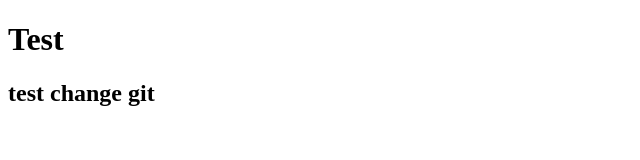
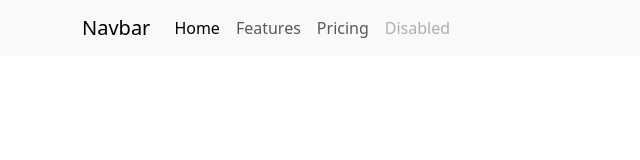
Before and after one commit to XuanHoan207/Apple-Store, a plain HTML site: page index.html in a window 1280 px wide. Shown: the whole page, without its empty margins (0-640 px from the left). Drawn offline with nearby package versions, Linux system fonts and the light colour scheme.

Commit message:
Boostrap demo page

```diff
--- a/index.html
+++ b/index.html
@@ -1,12 +1,44 @@
 <!DOCTYPE html>
 <html lang="en">
+
 <head>
     <meta charset="UTF-8">
     <meta name="viewport" content="width=device-width, initial-scale=1.0">
-    <title>Document</title>
+    <title>Apple Store</title>
+    <link href="https://cdn.jsdelivr.net/npm/bootstrap@5.3.7/dist/css/bootstrap.min.css" rel="stylesheet"
+        integrity="sha384-LN+7fdVzj6u52u30Kp6M/trliBMCMKTyK833zpbD+pXdCLuTusPj697FH4R/5mcr" crossorigin="anonymous">
 </head>
+
 <body>
-    <h1>Test</h1>
-    <h2>test change git</h2>
+    <nav class="navbar navbar-expand-lg bg-body-tertiary">
+        <div class="container">
+            <a class="navbar-brand" href="#">Navbar</a>
+            <button class="navbar-toggler" type="button" data-bs-toggle="collapse" data-bs-target="#navbarNav"
+                aria-controls="navbarNav" aria-expanded="false" aria-label="Toggle navigation">
+                <span class="navbar-toggler-icon"></span>
+            </button>
+            <div class="collapse navbar-collapse" id="navbarNav">
+                <ul class="navbar-nav">
+                    <li class="nav-item">
+                        <a class="nav-link active" aria-current="page" href="#">Home</a>
+                    </li>
+                    <li class="nav-item">
+                        <a class="nav-link" href="#">Features</a>
+                    </li>
+                    <li class="nav-item">
+                        <a class="nav-link" href="#">Pricing</a>
+                    </li>
+                    <li class="nav-item">
+                        <a class="nav-link disabled" aria-disabled="true">Disabled</a>
+                    </li>
+                </ul>
+            </div>
+        </div>
+    </nav>
+
+    <script src="https://cdn.jsdelivr.net/npm/bootstrap@5.3.7/dist/js/bootstrap.bundle.min.js"
+        integrity="sha384-ndDqU0Gzau9qJ1lfW4pNLlhNTkCfHzAVBReH9diLvGRem5+R9g2FzA8ZGN954O5Q"
+        crossorigin="anonymous"></script>
 </body>
+
 </html>
```
